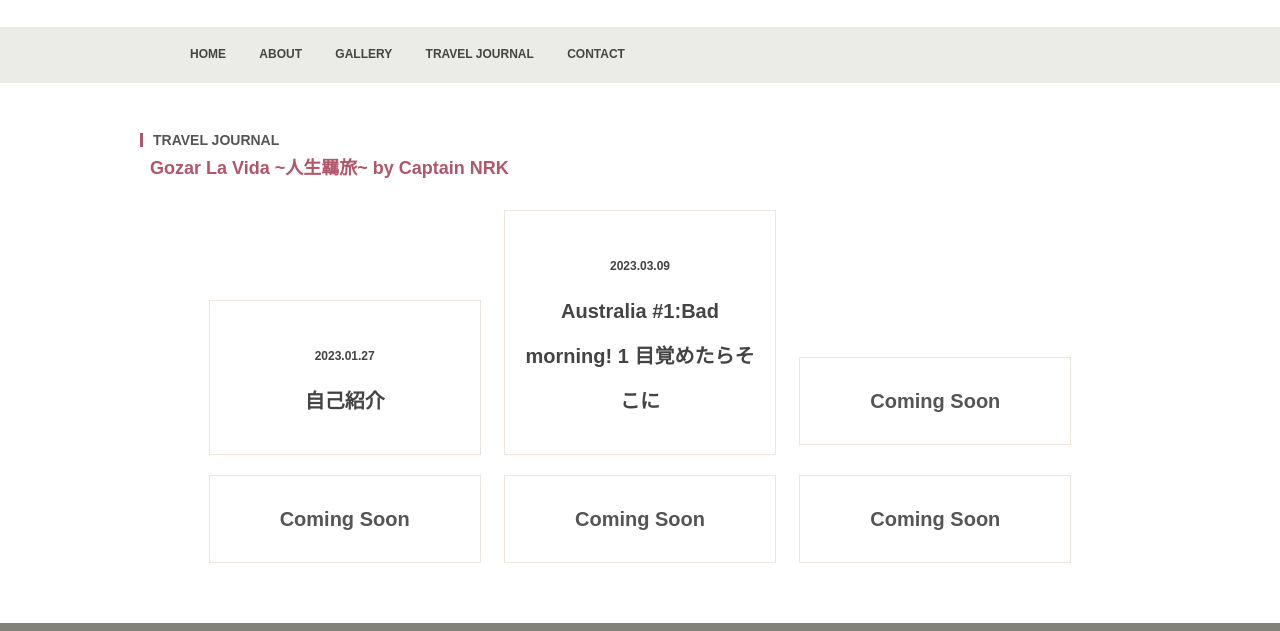
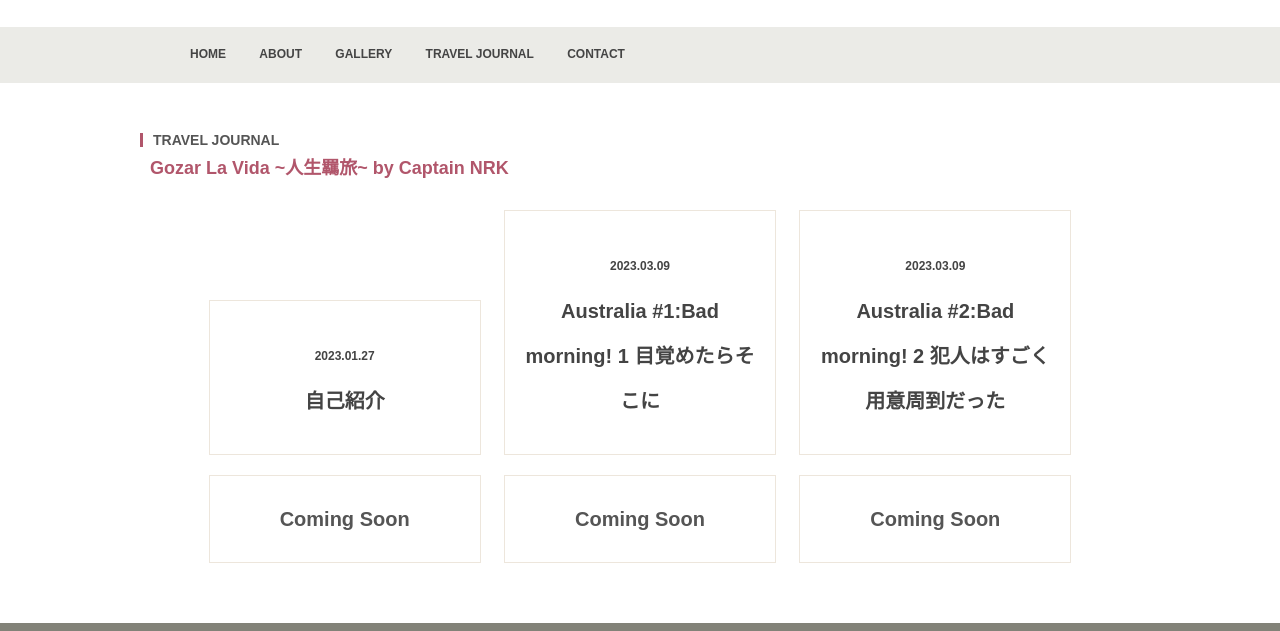
Before and after one commit to Somoh287/Portfolio, a plain HTML site: page traveljournal.html in a window 1280 px wide. Shown: the part 108-739 px from the top of the page. Drawn offline with Linux system fonts and the light colour scheme.

Commit message:
Update traveljournal.html

```diff
--- a/traveljournal.html
+++ b/traveljournal.html
@@ -38,7 +38,7 @@
                         <ul>
                             <li><a href="https://captainnorn.blogspot.com/2023/01/blog-post.html"><span>2023.01.27</span><br>自己紹介</a></li>
                             <li><a href="https://www.blogger.com/blog/post/edit/8527275764848909394/4901237467497031781"><span>2023.03.09</span><br>Australia #1:Bad morning! 1 目覚めたらそこに</a></li>
-                            <li>Coming Soon</li>
+                            <li><a href="https://www.blogger.com/blog/post/edit/preview/8527275764848909394/2100014193711394237"><span>2023.03.09</span><br>Australia #2:Bad morning! 2 犯人はすごく用意周到だった</a></li>
                             <li>Coming Soon</li>
                             <li>Coming Soon</li>
                             <li>Coming Soon</li>
```
